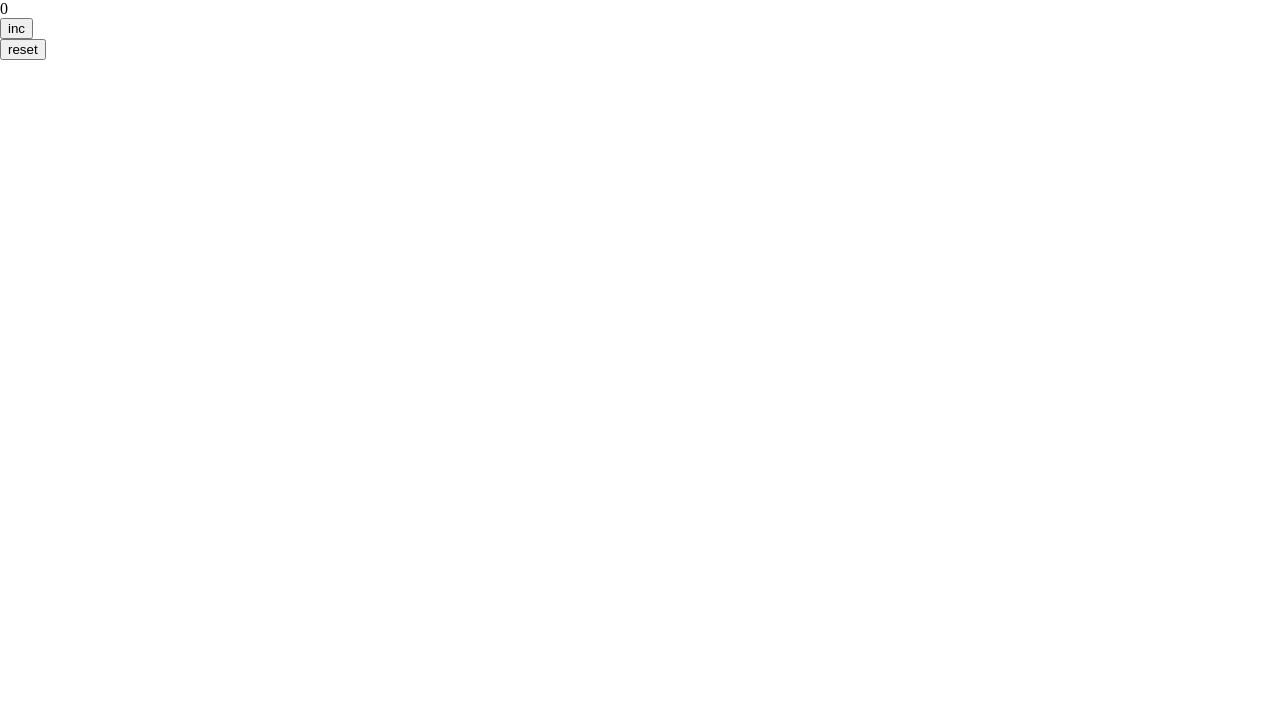
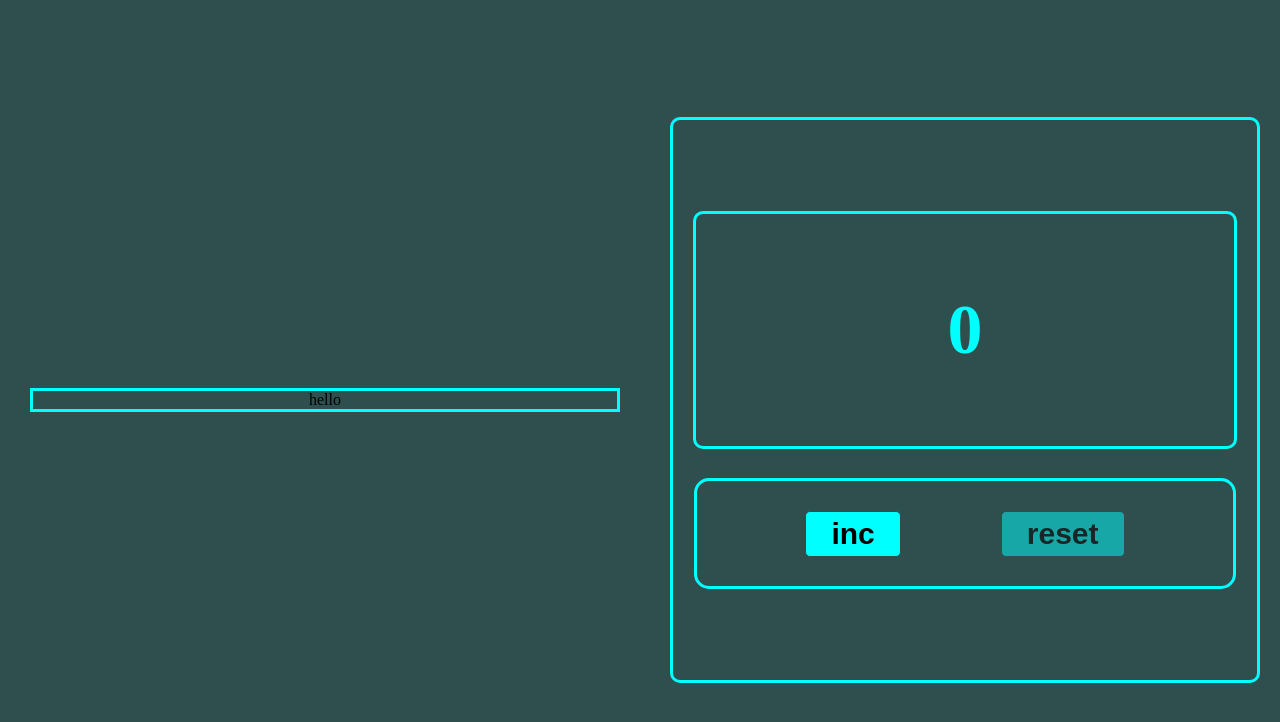
Before and after one commit to DmitryShastel/Native_JS_2.0_old, a React (Create React App) app in the folder Folder_1/native_js_2.0/: page / in a window 1280 px wide. Shown: the top 722 px of the page. Built offline with nearby package versions, Linux system fonts and the light colour scheme.

Commit message:
Counter_2.0: Counter_2_0 simple is done

```diff
--- a/Folder_1/native_js_2.0/src/Native_JS_2.0/Native_JS_Tuesday/Counter_2.0/Counter.tsx
+++ b/Folder_1/native_js_2.0/src/Native_JS_2.0/Native_JS_Tuesday/Counter_2.0/Counter.tsx
@@ -1,7 +1,7 @@
 import React from 'react';
 import {SuperButton} from "./SuperButton";
 import './Counter_2.0Styles.css'
-
+import {Settings} from "./Settings";
 
 
 type CounterType = {
@@ -23,12 +23,32 @@ export const Counter_2_0 = (props: CounterType) => {
 
 
     return (
-        <div>
-            <div>
-                <span className={props.counter === 5 ? 'error-color' : ''}>{props.counter} </span>
+        <div className={'counter-root'}>
+
+
+            <div className={'counter-settings'}>
+                <Settings/>
             </div>
-            <SuperButton title='inc' callback={incHandler} className={props.counter === 5 ? 'disabled-inc' : ''}/>
-            <SuperButton title='reset' callback={resetHandler} className={props.counter === 0 ? 'disabled-reset' : ''}/>
+
+            <div className={'counter-counter'}>
+                <div className={'counter-display'}>
+                    <span className={props.counter === 5 ? 'error-color' : ''}>{props.counter} </span>
+                </div>
+                <div className={'counter-buttons'}>
+                    <SuperButton
+                        title='inc'
+                        callback={incHandler}
+                        className={props.counter === 5 ? 'disabled-inc' : ''}
+
+                    />
+                    <SuperButton
+                        title='reset'
+                        callback={resetHandler}
+                        className={props.counter === 0 ? 'disabled-reset' : ''}/>
+                </div>
+
+            </div>
+
         </div>
     );
 };
--- a/Folder_1/native_js_2.0/src/Native_JS_2.0/Native_JS_Tuesday/Counter_2.0/Counter_2.0Styles.css
+++ b/Folder_1/native_js_2.0/src/Native_JS_2.0/Native_JS_Tuesday/Counter_2.0/Counter_2.0Styles.css
@@ -1,3 +1,69 @@
+.counter-root {
+    display: flex;
+    height: 100vh;
+    background-color: #2F4F4F;
+    align-items: center;
+}
+
+/*Settings*/
+.counter-settings {
+    flex: 1;
+    display: flex;
+    flex-direction: column;
+    align-items: center;
+    justify-content: center;
+    margin: 0 20px 0 30px;
+}
+
+.counter-settings {
+    border: 3px solid #00FFFF;
+}
+
+
+/*Counter*/
+.counter-counter {
+    flex: 1;
+    display: flex;
+    height: 70vh;
+    flex-direction: column;
+    align-items: center;
+    justify-content: center;
+    border: 3px solid #00FFFF;
+    border-radius: 10px;
+    margin: 0 20px 0 30px;
+}
+
+.counter-display {
+    border: 3px solid #00FFFF;
+    border-radius: 10px;
+    padding: 13% 43%;
+    font-size: 70px;
+    color: #00FFFF;
+    font-weight: bold;
+}
+
+.counter-buttons {
+    display: flex;
+    margin-top: 5%;
+    padding: 5% 10%;
+    border: 3px solid #00FFFF;
+    border-radius: 15px;
+}
+
+.button {
+    padding: 5px 25px;
+    margin: 0 50px;
+    color: black;
+    border: 1px solid #2F4F4F;
+    border-radius: 5px;
+    font-size: 30px;
+    font-weight: bold;
+    background-color: #00FFFF;
+    cursor: pointer;
+}
+
+
+
 .error-color {
     color: red;
 }
@@ -8,5 +74,5 @@
 
 
 .disabled-reset {
-    opacity: 1;
+    opacity: 0.5;
 }
--- a/Folder_1/native_js_2.0/src/Native_JS_2.0/Native_JS_Tuesday/Counter_2.0/Settings.tsx
+++ b/Folder_1/native_js_2.0/src/Native_JS_2.0/Native_JS_Tuesday/Counter_2.0/Settings.tsx
@@ -2,8 +2,8 @@ import React from 'react';
 
 export const Settings = () => {
     return (
-        <div>
-
+        <div >
+            hello
         </div>
     );
 };
--- a/Folder_1/native_js_2.0/src/Native_JS_2.0/Native_JS_Tuesday/Counter_2.0/SuperButton.tsx
+++ b/Folder_1/native_js_2.0/src/Native_JS_2.0/Native_JS_Tuesday/Counter_2.0/SuperButton.tsx
@@ -7,11 +7,13 @@ type SuperButtonType = {
 }
 
 
-
 export const SuperButton = (props: SuperButtonType) => {
     return (
         <div>
-            <button className={props.className} onClick={props.callback}>{props.title}</button>
+            <button
+                className={`button ${props.className}`}
+                onClick={props.callback}
+            >{props.title}</button>
         </div>
     );
 };
```
